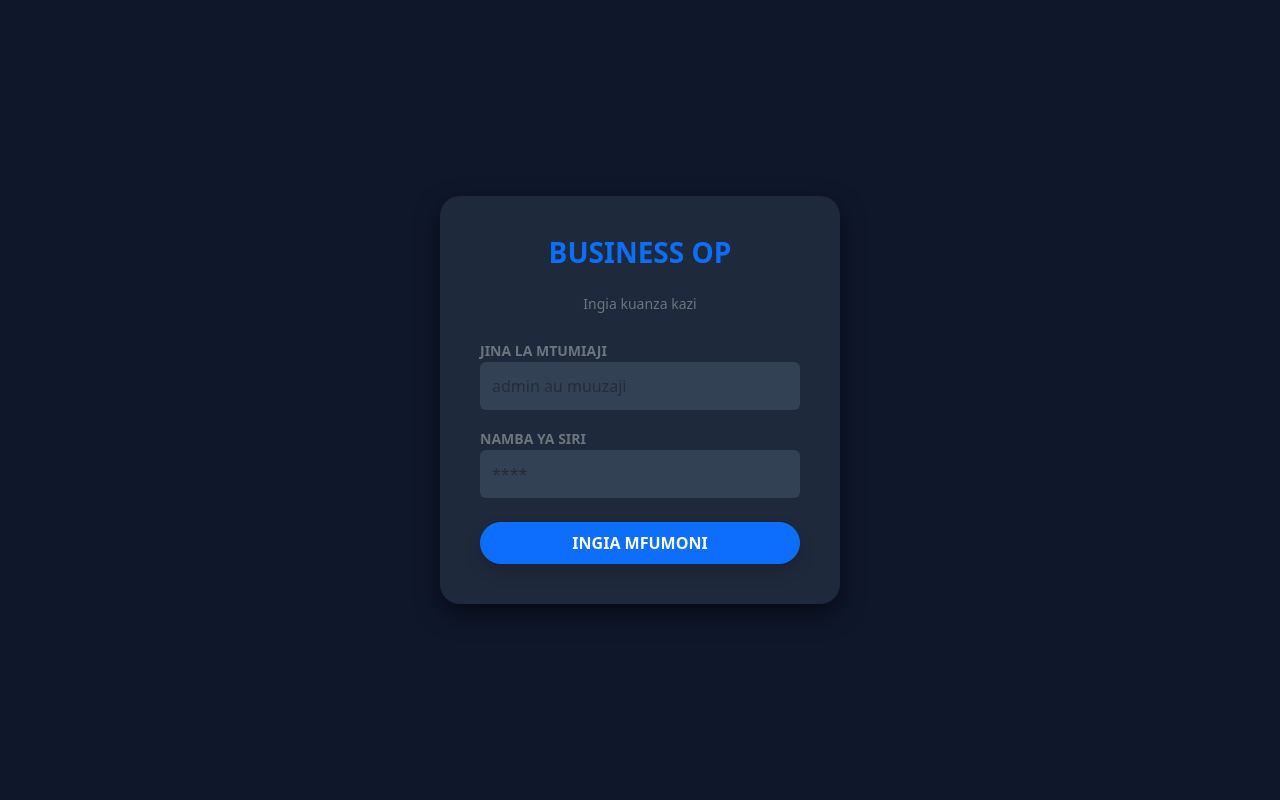
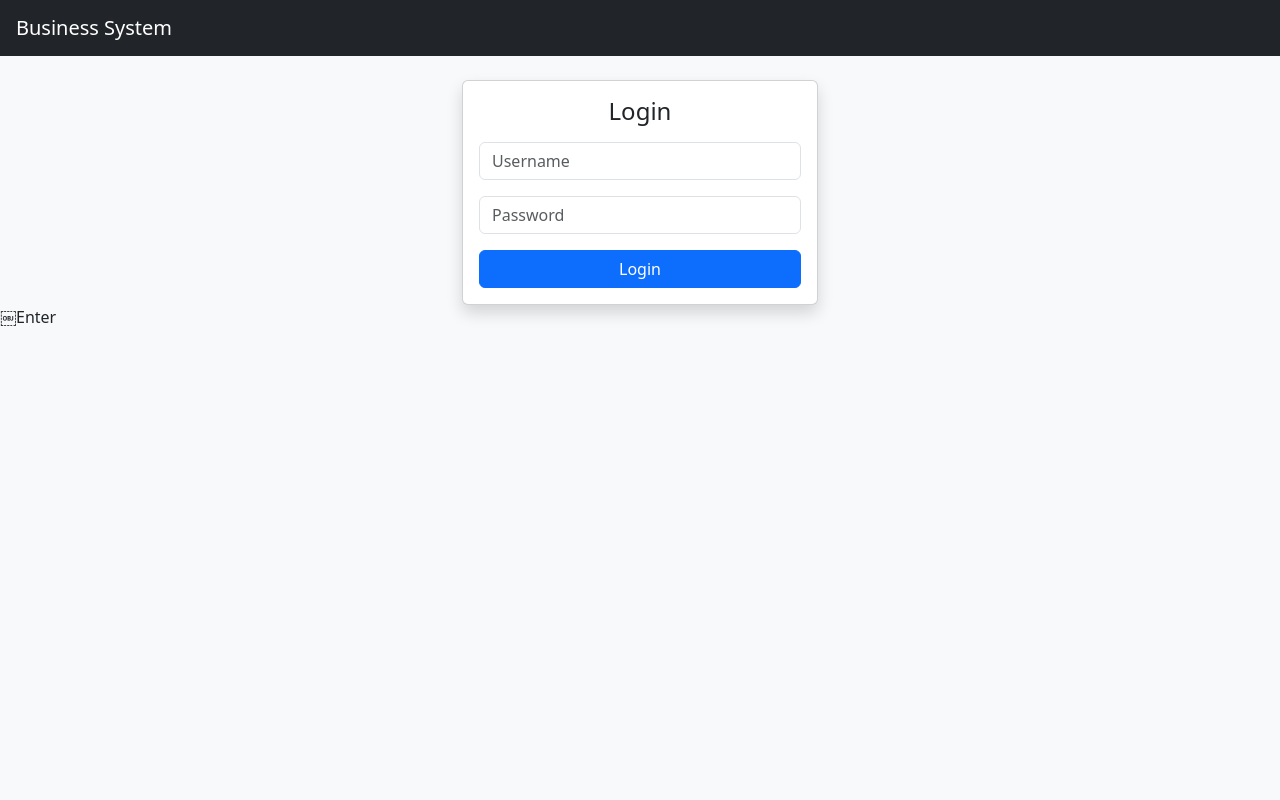
Before and after one commit to benmass1/Business_Systems_Op, a Python web app: template templates/login.html in a window 1280 px wide. Run offline with Jinja, Linux system fonts and the light colour scheme; the template is opened without the code that fills it, so the values that code supplies are empty.

Commit message:
Update login.html

```diff
--- a/templates/login.html
+++ b/templates/login.html
@@ -1,37 +1,26 @@
-<!DOCTYPE html>
-<html lang="sw">
-<head>
-    <meta charset="UTF-8">
-    <meta name="viewport" content="width=device-width, initial-scale=1.0">
-    <title>Ingia - Business Systems Op</title>
-    <link href="https://cdn.jsdelivr.net/npm/bootstrap@5.3.0/dist/css/bootstrap.min.css" rel="stylesheet">
-    <style>
-        body { background-color: #0f172a; height: 100vh; display: flex; align-items: center; justify-content: center; color: white; }
-        .login-card { background: #1e293b; padding: 40px; border-radius: 20px; width: 100%; max-width: 400px; box-shadow: 0 10px 25px rgba(0,0,0,0.5); }
-        .form-control { background: #334155; border: none; color: white; padding: 12px; }
-        .form-control:focus { background: #475569; color: white; box-shadow: none; }
-    </style>
-</head>
-<body>
-    <div class="login-card">
-        <h3 class="text-center fw-bold mb-4 text-primary">BUSINESS OP</h3>
-        <p class="text-secondary text-center small mb-4">Ingia kuanza kazi</p>
+{% extends "base.html" %}
+{% block title %}Login{% endblock %}
 
-        {% with messages = get_flashed_messages() %}
-          {% if messages %}<div class="alert alert-danger py-2 small text-center">{{ messages[0] }}</div>{% endif %}
-        {% endwith %}
+{% block content %}
+<div class="row justify-content-center">
+  <div class="col-md-4">
+    <div class="card shadow">
+      <div class="card-body">
+        <h4 class="text-center mb-3">Login</h4>
 
         <form method="POST">
-            <div class="mb-3">
-                <label class="small text-secondary fw-bold">JINA LA MTUMIAJI</label>
-                <input type="text" name="username" class="form-control" placeholder="admin au muuzaji" required>
-            </div>
-            <div class="mb-4">
-                <label class="small text-secondary fw-bold">NAMBA YA SIRI</label>
-                <input type="password" name="password" class="form-control" placeholder="****" required>
-            </div>
-            <button type="submit" class="btn btn-primary w-100 py-2 fw-bold rounded-pill shadow">INGIA MFUMONI</button>
+          <div class="mb-3">
+            <input type="text" name="username" class="form-control" placeholder="Username" required>
+          </div>
+
+          <div class="mb-3">
+            <input type="password" name="password" class="form-control" placeholder="Password" required>
+          </div>
+
+          <button class="btn btn-primary w-100">Login</button>
         </form>
+      </div>
     </div>
-</body>
-</html>
+  </div>
+</div>
+{% endblock %}
```
